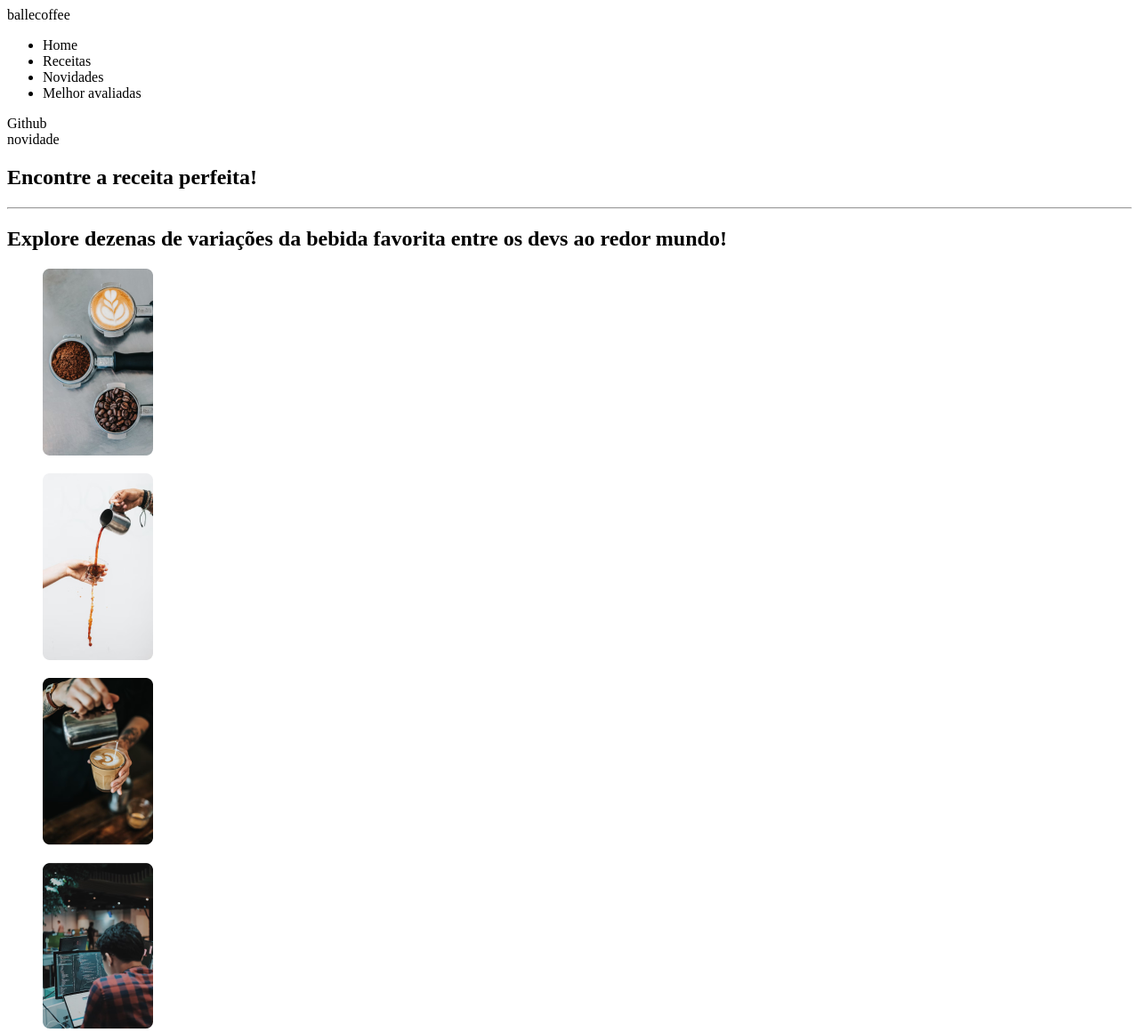
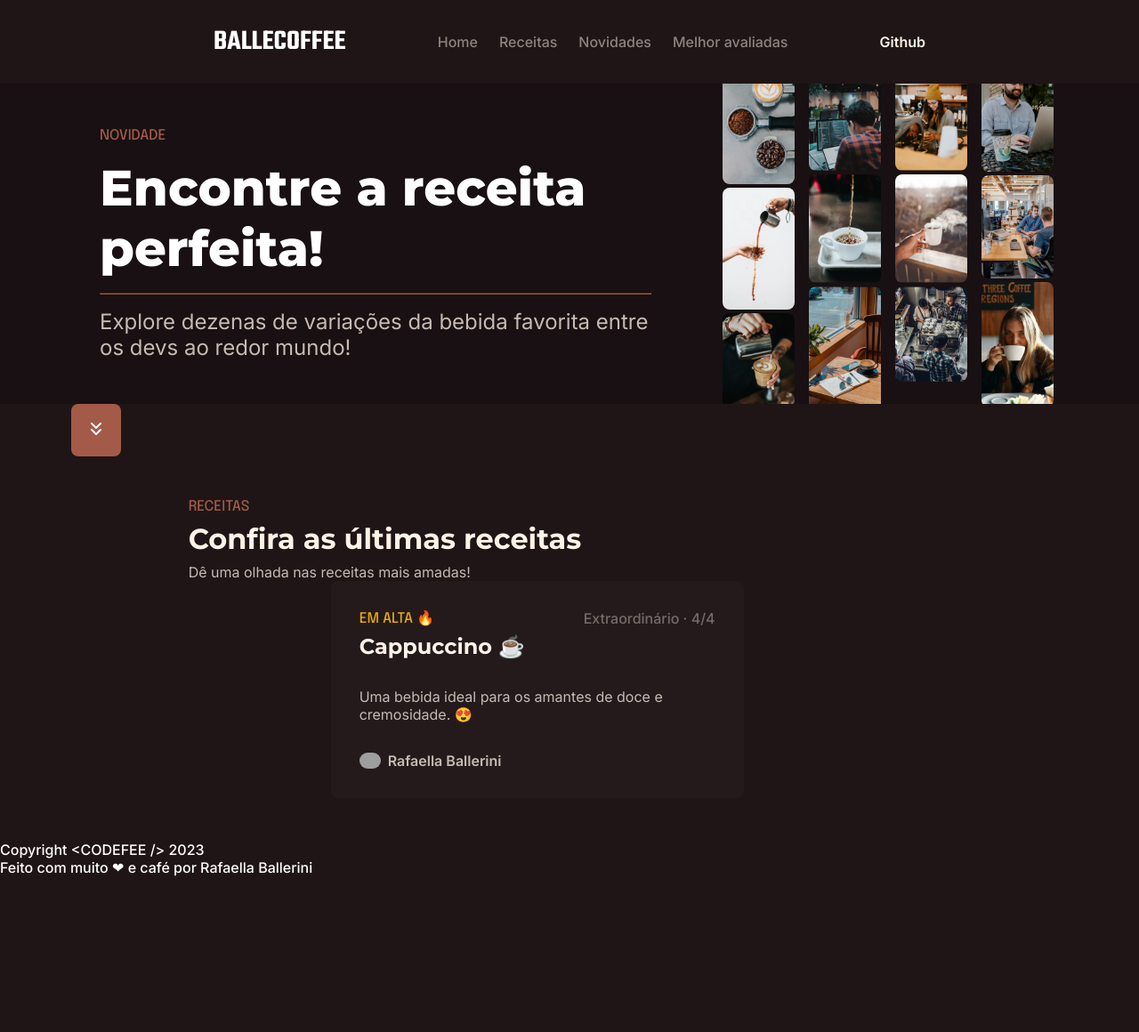
Before and after one commit to maahbatistaa/ballecoffee, a plain HTML site: page index.html in a window 1280 px wide. Shown: the top 1160 px of the page at 89% size. After the commit the page ends 985 px from the top, so only its background shows below. Drawn offline with Linux system fonts and the light colour scheme; grey boxes are pictures that could not be loaded.

Commit message:
:construction:

```diff
--- a/index.html
+++ b/index.html
@@ -6,31 +6,33 @@
   <meta name="viewport" content="width=device-width, initial-scale=1.0">
   <title>BalleCoffee</title>
   <meta name="description" content="Explore dezenas de variações da bebida favorita entre os devs ao redor mundo!">
+  <link rel="stylesheet" href="./src/css/styles.css">
 </head>
 
 <body>
   <header>
     <nav>
-      <span>ballecoffee</span>
-      <ul>
+      <span class="logo">ballecoffee</span>
+      <ul class="menu">
         <li><a>Home</a></li>
         <li><a>Receitas</a></li>
         <li><a>Novidades</a></li>
         <li><a>Melhor avaliadas</a></li>
       </ul>
-      <a>Github</a>
+      <a class="github">Github</a>
     </nav>
   </header>
 
   <main>
-    <section>
-      <header>
-        <span>novidade</span>
+    <div class="principal">
+      <section class="hero">
+        <header class="hero-conteudo">
+          <span class="destaque marrom">novidade</span>
           <h1>Encontre a receita perfeita!</h1>
           <hr>
-        <h2>Explore dezenas de variações da bebida favorita entre os devs ao redor mundo!</h2>
+          <h2 class="hero-subtitulo">Explore dezenas de variações da bebida favorita entre os devs ao redor mundo!</h2>
         </header>
-      <div>
+        <div class="hero-imagens-container">
           <figure><img src="./src/img/imagem1.png" alt=""></figure>
           <figure><img src="./src/img/imagem2.png" alt=""></figure>
           <figure><img src="./src/img/imagem3.png" alt=""></figure>
@@ -45,18 +47,41 @@
           <figure><img src="./src/img/imagem12.png" alt=""></figure>
         </div>
       </section>
+    </div>
 
-    <section>
-      <button><img src="./src/img/chevrons-down.svg" alt=""></button>
+    <section class="botao-container">
+      <button type="button"><img src="./src/img/chevrons-down.svg" alt=""></button>
     </section>
 
-    <section>
-      <header>
-        <span>receitas</span>
-        <h2></h2>
+    <section class="receitas">
+      <header class="receitas-cabecalho">
+        <span class="destaque  marrom">receitas</span>
+        <h2 class="receitas-titulo">Confira as últimas receitas</h2>
+        <p class="receitas-subtitulo">Dê uma olhada nas receitas mais amadas!</p>
       </header>
+      <div class="receitas-card-container">
+        <div class="receitas-card">
+          <header class="receitas-card-cabecalho">
+            <div class="receitas-card-cabecalho-detalhes">
+              <span class="destaque amarelo">em alta 🔥</span>
+              <h3 class="receita-titulo">Cappuccino ☕</h3>
+            </div>
+            <p class="receita-avaliacao">Extraordinário · 4/4</p>
+          </header>
+          <p class="receita-descricao">Uma bebida ideal para os amantes de doce e cremosidade. 😍</p>
+          <div class="receita-autor">
+            <img src="https://avatars.githubusercontent.com/u/54322854?v=4" alt="">
+            <span class="receita-autor-nome">Rafaella Ballerini</span>
+          </div>
+        </div>
+      </div>
     </section>
   </main>
+
+  <footer>
+    <p>Copyright &lt;CODEFEE /&gt; 2023</p>
+    <p>Feito com muito ❤ e café por Rafaella Ballerini</p>
+  </footer>
 </body>
 
 </html>
--- a/src/css/styles.css
+++ b/src/css/styles.css
@@ -0,0 +1,236 @@
+@import url('https://fonts.googleapis.com/css2?family=Epilogue:wght@500&family=Inter:wght@400;500;600&family=Montserrat:wght@700;800&family=Roboto:wght@700&family=Teko:wght@600&display=swap');
+
+* {
+  margin: 0;
+  padding: 0;
+  box-sizing: border-box;
+}
+
+body {
+  background: #1f1517;
+  color: #fff;
+}
+
+html {
+  font-family: 'Inter', sans-serif;
+  font-weight: 500;
+}
+
+a {
+  text-decoration: none;
+}
+
+ul {
+  list-style: none;
+}
+
+nav {
+  max-width: 1120px;
+  margin: auto;
+  padding: 1.5rem 10rem;
+  display: flex;
+  flex-direction: row;
+  justify-content: space-between;
+  align-items: center;
+}
+
+.logo {
+  font-family: 'Teko', sans-serif;
+  font-size: 2rem;
+  font-weight: 600;
+  text-transform: uppercase;
+}
+
+.menu {
+  display: flex;
+  flex-direction: row;
+  gap: 1.5rem;
+  color: #fff2e780;
+}
+
+.github {
+  color: #fff2e7;
+  font-weight: 600;
+}
+
+main {
+  display: flex;
+  flex-direction: column;
+}
+
+.principal {
+  background: #181012;
+}
+
+.hero {
+  max-width: 1120px;
+  height: 45vh;
+
+  display: flex;
+  flex-direction: row;
+  justify-content: space-between;
+  align-items: center;
+  gap: 6rem;
+
+  padding: 0rem 2rem;
+  margin: auto;
+
+  overflow: clip;
+}
+
+.hero-conteudo {
+  display: flex;
+  flex-direction: column;
+  gap: 1rem;
+}
+
+.destaque {
+  font-family: 'Epilogue', sans-serif;
+  font-size: 1rem;
+  font-weight: 500;
+  text-transform: uppercase;
+}
+
+.marrom {
+  color: #a45a49;
+}
+
+.amarelo {
+  color: #e7a80e;
+}
+
+h1 {
+  font-family: 'Montserrat';
+  font-size: 3.5rem;
+  font-weight: 800;
+}
+
+hr {
+  border-color: #a45a49;
+}
+
+.hero-subtitulo {
+  color: #c7bab3;
+  font-weight: 400;
+  font-size: 1.5rem;
+}
+
+.hero-imagens-container {
+  max-width: 45%;
+  column-count: 4;
+  column-gap: 1rem;
+  margin: -1rem;
+}
+
+.hero-imagens-container > figure > img {
+  width: 100%;
+  border-radius: 0.5rem;
+}
+
+.botao-container {
+  width: 100%;
+  max-width: 1120px;
+  margin: auto;
+  transform: translate("0','-50%");
+}
+
+button {
+  border: none;
+  padding: 1rem;
+  border-radius: 0.5rem;
+  background: #a45a49;
+}
+
+.receitas {
+  display: flex;
+  flex-direction: column;
+  max-width: 1120px;
+  padding: 3rem 2rem;
+  margin: auto;
+}
+
+.receitas-cabecalho {
+  display: flex;
+  flex-direction: column;
+  gap: 0.5rem;
+}
+
+.receitas-titulo {
+  font-family: Montserrat;
+  font-size: 2rem;
+  font-weight: 700;
+  color: #fff2e7;
+}
+
+.receitas-subtitulo {
+  color: #c7bab3;
+  font-family: Inter;
+  font-size: 1rem;
+  font-weight: 400;
+}
+
+.receitas-card-container {
+  padding: 0rem 10rem;
+  display: flex;
+  flex-direction: row;
+  flex-wrap: wrap;
+  gap: 2rem;
+}
+
+.receitas-card {
+  background: #241a1c;
+  padding: 2rem;
+  border-radius: 0.5rem;
+  display: flex;
+  flex-direction: column;
+  gap: 2rem;
+  flex-basis: 29rem;
+}
+
+.receitas-card-cabecalho {
+  display: flex;
+  flex-direction: row;
+  justify-content: space-between;
+}
+
+.receitas-card-cabecalho-detalhes {
+  display: flex;
+  flex-direction: column;
+  gap: 0.5rem;
+}
+
+.receita-titulo {
+  color: #fff2e7;
+  font-family: Montserrat;
+  font-size: 1.5rem;
+  font-weight: 700;
+}
+
+.receita-avaliacao {
+  color: #756a67;
+  font-size: 1rem;
+}
+
+.receita-descricao {
+  color: #c7bab3;
+  font-size: 1rem;
+  font-weight: 400;
+}
+
+.receita-autor {
+  display: flex;
+  flex-direction: row;
+  align-items: center;
+  gap: 0.5rem;
+}
+
+.receita-autor > img {
+  border-radius: 20rem;
+  width: 1.5rem;
+}
+
+.receita-autor-nome {
+  color: #c7bab3;
+  font-size: 1rem;
+  font-weight: 600;
+}
```
Lines whose indentation alone changed are shown as unchanged.
